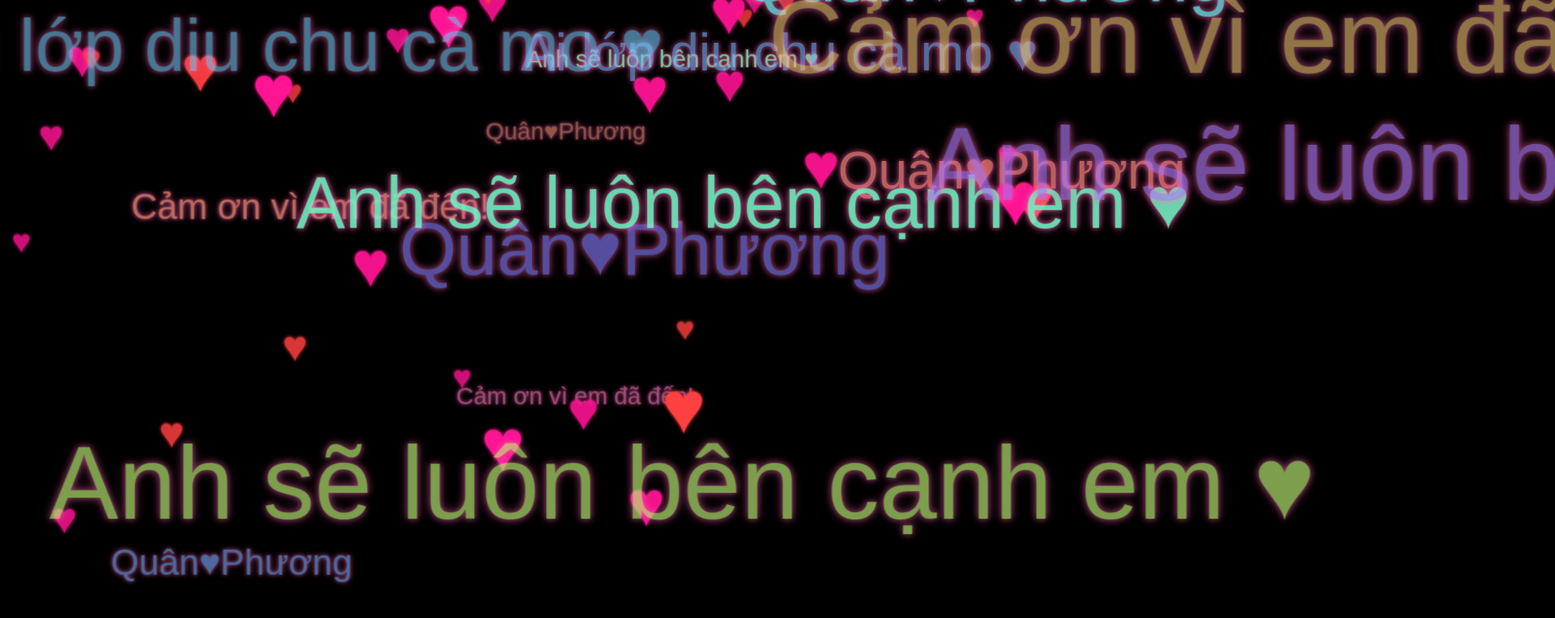
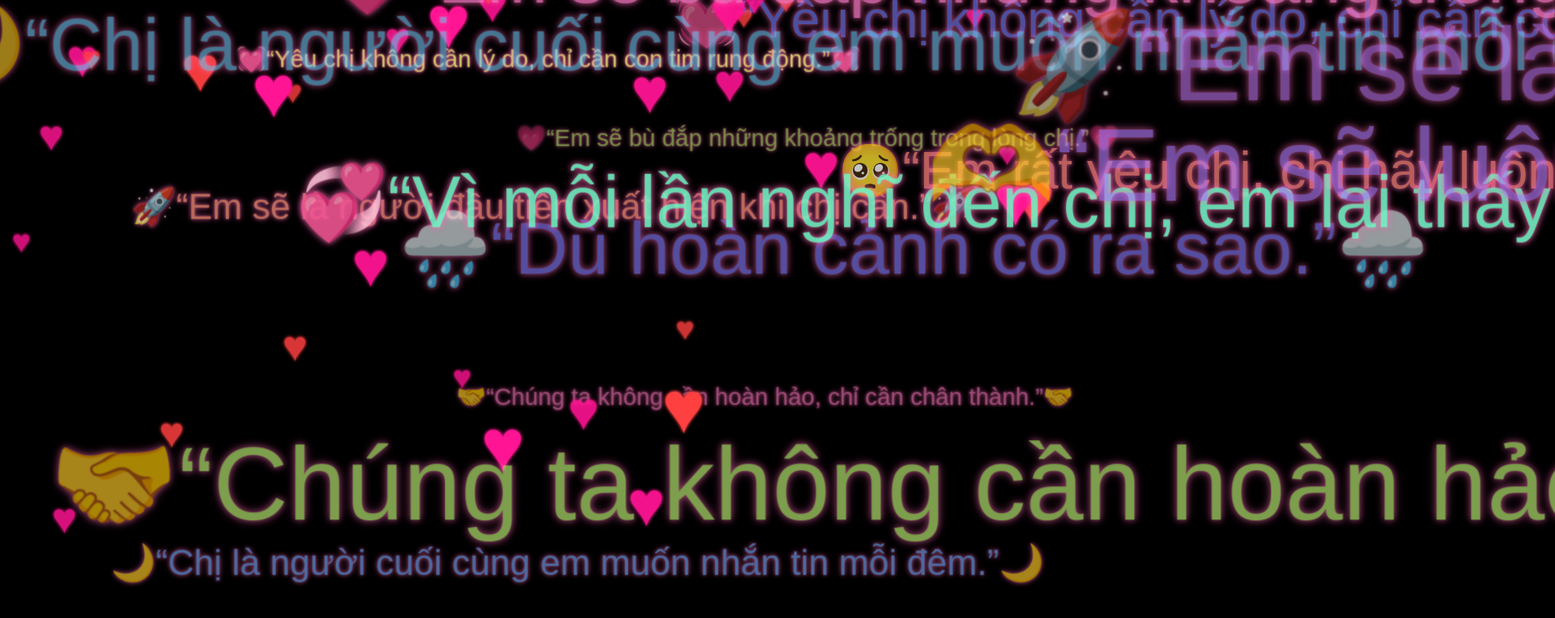
Before and after one commit to love-uu-forever/love61, a plain HTML site: page index.html in a window 1280 px wide. Shown: the top 764 px of the page at 81% size, 1920 px wide, since content can reach past the window. Drawn offline with Linux system fonts and the light colour scheme.

Commit message:
Update index.html

```diff
--- a/index.html
+++ b/index.html
@@ -134,10 +134,67 @@
     </audio>
     <script>
         const texts = [
-            "Cảm ơn vì em đã đến!",
-            "Ai lớp diu chu cà mo ♥",
-            "Anh sẽ luôn bên cạnh em ♥",
-            "Quân♥Phương"
+            "😊“Chị có biết vì sao em hay cười không?”😊",
+  "💞“Vì mỗi lần nghĩ đến chị, em lại thấy hạnh phúc.”💞",
+  "🌙“Chị là người cuối cùng em muốn nhắn tin mỗi đêm.”🌙",
+  "🌅“Và là người đầu tiên em nghĩ đến mỗi sáng.”🌅",
+  "🥰“Em cảm thấy rất vui khi ở bên chị.”🥰",
+  "🎯“Từ khi em quyết định theo đuổi chị tới cùng, em thấy rất vui khi mình làm chị vui mỗi ngày.”🎯",
+  "💍“Em hứa sẽ đi với chị hết con đường này.”💍",
+  "🌧️“Dù hoàn cảnh có ra sao.”🌧️",
+  "🤝“Chúng ta không cần hoàn hảo, chỉ cần chân thành.”🤝",
+  "🫶“Em sẽ luôn bên chị, chăm lo và an ủi chị mỗi khi cần.”🫶",
+  "🚀“Em sẽ là người đầu tiên xuất hiện khi chị cần.”🚀",
+  "💗“Em sẽ bù đắp những khoảng trống trong lòng chị.”💗",
+  "🌸“Chị là người đầu tiên em yêu mến đến thế.”🌸",
+  "💓“Yêu chị không cần lý do, chỉ cần con tim rung động.”💓",
+  "🥺“Em rất yêu chị, chị hãy luôn ở bên em nha, đừng bỏ em nhoa?”🥺",
+"😊“Chị có biết vì sao em hay cười không?”😊",
+  "💞“Vì mỗi lần nghĩ đến chị, em lại thấy hạnh phúc.”💞",
+  "🌙“Chị là người cuối cùng em muốn nhắn tin mỗi đêm.”🌙",
+  "🌅“Và là người đầu tiên em nghĩ đến mỗi sáng.”🌅",
+  "🥰“Em cảm thấy rất vui khi ở bên chị.”🥰",
+  "🎯“Từ khi em quyết định theo đuổi chị tới cùng, em thấy rất vui khi mình làm chị vui mỗi ngày.”🎯",
+  "💍“Em hứa sẽ đi với chị hết con đường này.”💍",
+  "🌧️“Dù hoàn cảnh có ra sao.”🌧️",
+  "🤝“Chúng ta không cần hoàn hảo, chỉ cần chân thành.”🤝",
+  "🫶“Em sẽ luôn bên chị, chăm lo và an ủi chị mỗi khi cần.”🫶",
+  "🚀“Em sẽ là người đầu tiên xuất hiện khi chị cần.”🚀",
+  "💗“Em sẽ bù đắp những khoảng trống trong lòng chị.”💗",
+  "🌸“Chị là người đầu tiên em yêu mến đến thế.”🌸",
+  "💓“Yêu chị không cần lý do, chỉ cần con tim rung động.”💓",
+  "🥺“Em rất yêu chị, chị hãy luôn ở bên em nha, đừng bỏ em nhoa?”🥺",
+"😊“Chị có biết vì sao em hay cười không?”😊",
+  "💞“Vì mỗi lần nghĩ đến chị, em lại thấy hạnh phúc.”💞",
+  "🌙“Chị là người cuối cùng em muốn nhắn tin mỗi đêm.”🌙",
+  "🌅“Và là người đầu tiên em nghĩ đến mỗi sáng.”🌅",
+  "🥰“Em cảm thấy rất vui khi ở bên chị.”🥰",
+  "🎯“Từ khi em quyết định theo đuổi chị tới cùng, em thấy rất vui khi mình làm chị vui mỗi ngày.”🎯",
+  "💍“Em hứa sẽ đi với chị hết con đường này.”💍",
+  "🌧️“Dù hoàn cảnh có ra sao.”🌧️",
+  "🤝“Chúng ta không cần hoàn hảo, chỉ cần chân thành.”🤝",
+  "🫶“Em sẽ luôn bên chị, chăm lo và an ủi chị mỗi khi cần.”🫶",
+  "🚀“Em sẽ là người đầu tiên xuất hiện khi chị cần.”🚀",
+  "💗“Em sẽ bù đắp những khoảng trống trong lòng chị.”💗",
+  "🌸“Chị là người đầu tiên em yêu mến đến thế.”🌸",
+  "💓“Yêu chị không cần lý do, chỉ cần con tim rung động.”💓",
+  "🥺“Em rất yêu chị, chị hãy luôn ở bên em nha, đừng bỏ em nhoa?”🥺",
+"😊“Chị có biết vì sao em hay cười không?”😊",
+  "💞“Vì mỗi lần nghĩ đến chị, em lại thấy hạnh phúc.”💞",
+  "🌙“Chị là người cuối cùng em muốn nhắn tin mỗi đêm.”🌙",
+  "🌅“Và là người đầu tiên em nghĩ đến mỗi sáng.”🌅",
+  "🥰“Em cảm thấy rất vui khi ở bên chị.”🥰",
+  "🎯“Từ khi em quyết định theo đuổi chị tới cùng, em thấy rất vui khi mình làm chị vui mỗi ngày.”🎯",
+  "💍“Em hứa sẽ đi với chị hết con đường này.”💍",
+  "🌧️“Dù hoàn cảnh có ra sao.”🌧️",
+  "🤝“Chúng ta không cần hoàn hảo, chỉ cần chân thành.”🤝",
+  "🫶“Em sẽ luôn bên chị, chăm lo và an ủi chị mỗi khi cần.”🫶",
+  "🚀“Em sẽ là người đầu tiên xuất hiện khi chị cần.”🚀",
+  "💗“Em sẽ bù đắp những khoảng trống trong lòng chị.”💗",
+  "🌸“Chị là người đầu tiên em yêu mến đến thế.”🌸",
+  "💓“Yêu chị không cần lý do, chỉ cần con tim rung động.”💓",
+  "🥺“Em rất yêu chị, chị hãy luôn ở bên em nha, đừng bỏ em nhoa?”🥺",
+
         ];
 
         const scene = document.getElementById("scene");
```
